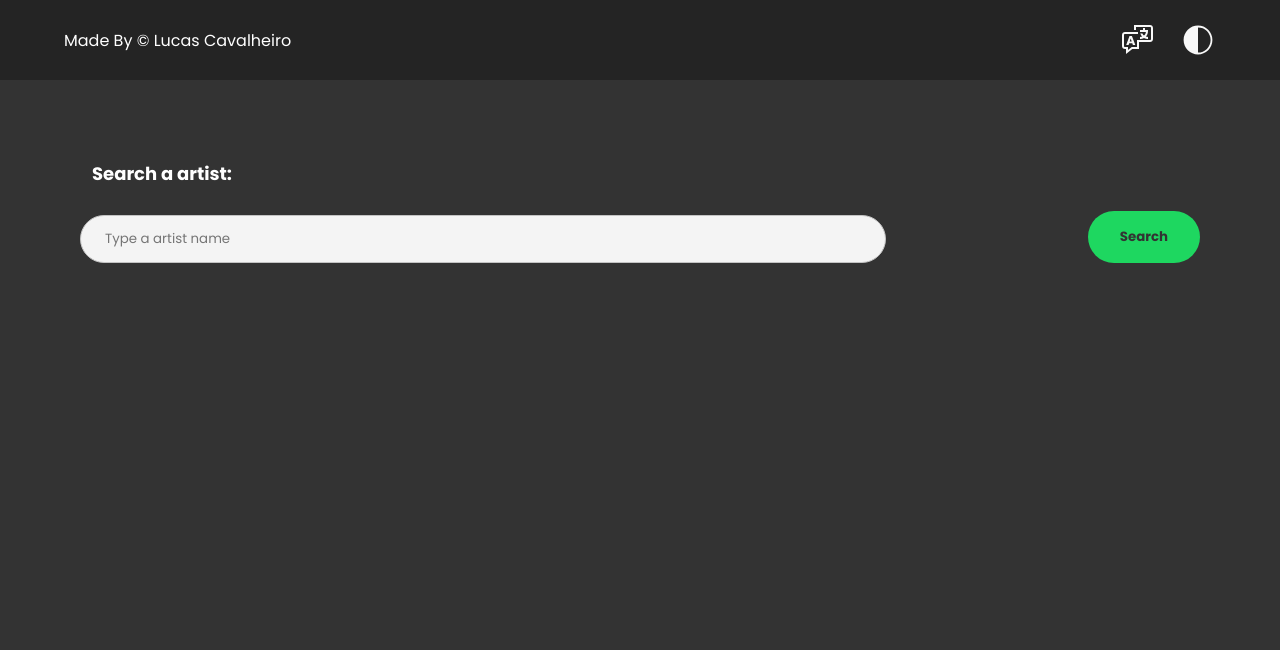
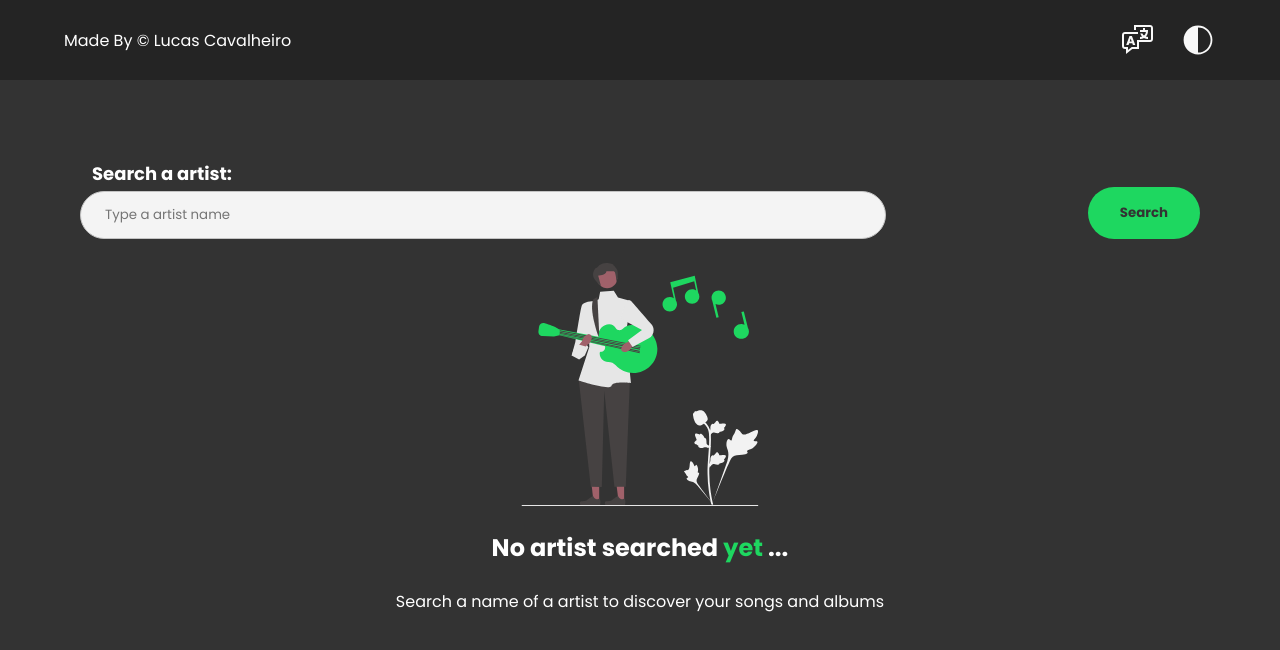
Before and after one commit to Cavalheiro-S/search-artist-info, a React (Create React App) app: page /search in a window 1280 px wide. Shown: the top 650 px of the page. Built offline with nearby package versions, Linux system fonts and the light colour scheme; no server answers.

Commit message:
Add Ilustration for when there are no results

```diff
--- a/src/routes/Home/styled.jsx
+++ b/src/routes/Home/styled.jsx
@@ -20,7 +20,7 @@ export const ContainerHome = styled.div`
     display: flex;
     background-color: ${styledPropsBackgroundColor};
     flex-direction: column;
-    justify-content: center;
+    justify-content: space-around;
     align-items: flex-start;
     height: 100%;
     gap: 32px;
--- /dev/null
+++ b/src/routes/SearchScreen/components/IlustrationPlaySong/index.jsx
@@ -0,0 +1,19 @@
+import Ilustration from "assets/imgs/ilustration_Play_song.svg";
+import { ContainerIlustration, IlustrationSubTitle, IlustrationTitle, TitleHighlight } from "./styled";
+
+const IlustrationPlaySong = () => {
+    return (
+        <ContainerIlustration>
+            <img src={Ilustration} alt="Ilustration of a man play guitar" />
+            <IlustrationTitle textColor="light">
+                No artist searched <TitleHighlight>yet</TitleHighlight> ...
+            </IlustrationTitle>
+            <IlustrationSubTitle>
+            Search a name of a artist to discover your songs and albums
+            </IlustrationSubTitle>
+        </ContainerIlustration>
+
+    )
+}
+
+export default IlustrationPlaySong;
--- /dev/null
+++ b/src/routes/SearchScreen/components/IlustrationPlaySong/styled.jsx
@@ -0,0 +1,27 @@
+import { styles } from "assets/style/global";
+import { styledPropsColor } from "assets/style/propsFunctions";
+import styled from "styled-components";
+
+export const IlustrationTitle = styled.h3`
+    font-size: 24px;
+    margin: 0;
+    color: ${styledPropsColor};
+`
+
+export const IlustrationSubTitle = styled.h4`
+    font-size: 16px;
+    font-weight: normal;
+    margin: 0;
+    color: ${styledPropsColor};
+`
+
+export const TitleHighlight = styled.span`
+    color: ${styles.color.primary};
+`
+
+export const ContainerIlustration = styled.div`
+    display: flex;
+    flex-direction: column;
+    gap: 24px;
+    align-items: center;
+`
--- a/src/routes/SearchScreen/components/SearchBar/index.jsx
+++ b/src/routes/SearchScreen/components/SearchBar/index.jsx
@@ -4,7 +4,7 @@ import { ResultContext } from "contexts";
 import { ArtistContext } from "contexts/ArtistContext";
 import { useContext, useRef, useState } from "react";
 import { getArtistAlbums, getSearchArtist, getTopTracksFromArtist } from "services/spotify/get";
-import { EmptyMessage, InputContainer, SearchBarStyled, SearchTitle } from "./styled";
+import { EmptyMessage, InputContainer, SearchBarContainer, SearchBarStyled, SearchTitle } from "./styled";
 
 const SearchBar = () => {
     const inputRef = useRef();
@@ -62,7 +62,7 @@ const SearchBar = () => {
 
 
     return (
-        <>
+        <SearchBarContainer>
             <SearchTitle>Search a artist:</SearchTitle>
             <SearchBarStyled>
                 <InputContainer>
@@ -73,7 +73,7 @@ const SearchBar = () => {
                     Search
                 </Button>
             </SearchBarStyled>
-        </>
+        </SearchBarContainer>
     )
 }
 
--- a/src/routes/SearchScreen/components/SearchBar/styled.jsx
+++ b/src/routes/SearchScreen/components/SearchBar/styled.jsx
@@ -1,4 +1,10 @@
 import styled from "styled-components"
+
+export const SearchBarContainer = styled.div`
+    display: flex;
+    flex-direction: column;
+    width: 100%;
+`
 
 export const SearchBarStyled = styled.div`
     display: flex;
@@ -6,7 +12,7 @@ export const SearchBarStyled = styled.div`
     align-items: flex-end;
     width: 100%;
 `
-export const SearchTitle = styled.h1`
+export const SearchTitle = styled.h2`
     margin: 0 12px;
     font-size: 18px;
     color: white;
--- a/src/routes/SearchScreen/index.jsx
+++ b/src/routes/SearchScreen/index.jsx
@@ -3,6 +3,7 @@ import { ArtistContext, ResultContext } from "contexts";
 import { useContext, useState } from "react";
 import styled from "styled-components";
 import { ArtistInfo, CardContainer, ContentNotFounded, SearchBar, TabButtons } from "./components";
+import IlustrationPlaySong from "./components/IlustrationPlaySong";
 
 const SearchScreenStyled = styled.div`
     display: flex;
@@ -32,7 +33,8 @@ const SearchScreen = (props) => {
             return <Loading />
         }
         if (!queryFinded.query && !queryFinded.finded) {
-            return null
+            return <IlustrationPlaySong/>
+
         }
         if (queryFinded.query && !queryFinded.finded) {
             return <ContentNotFounded />
```
Also changed, not shown: src/assets/imgs/ilustration_Play_song.svg (added).
